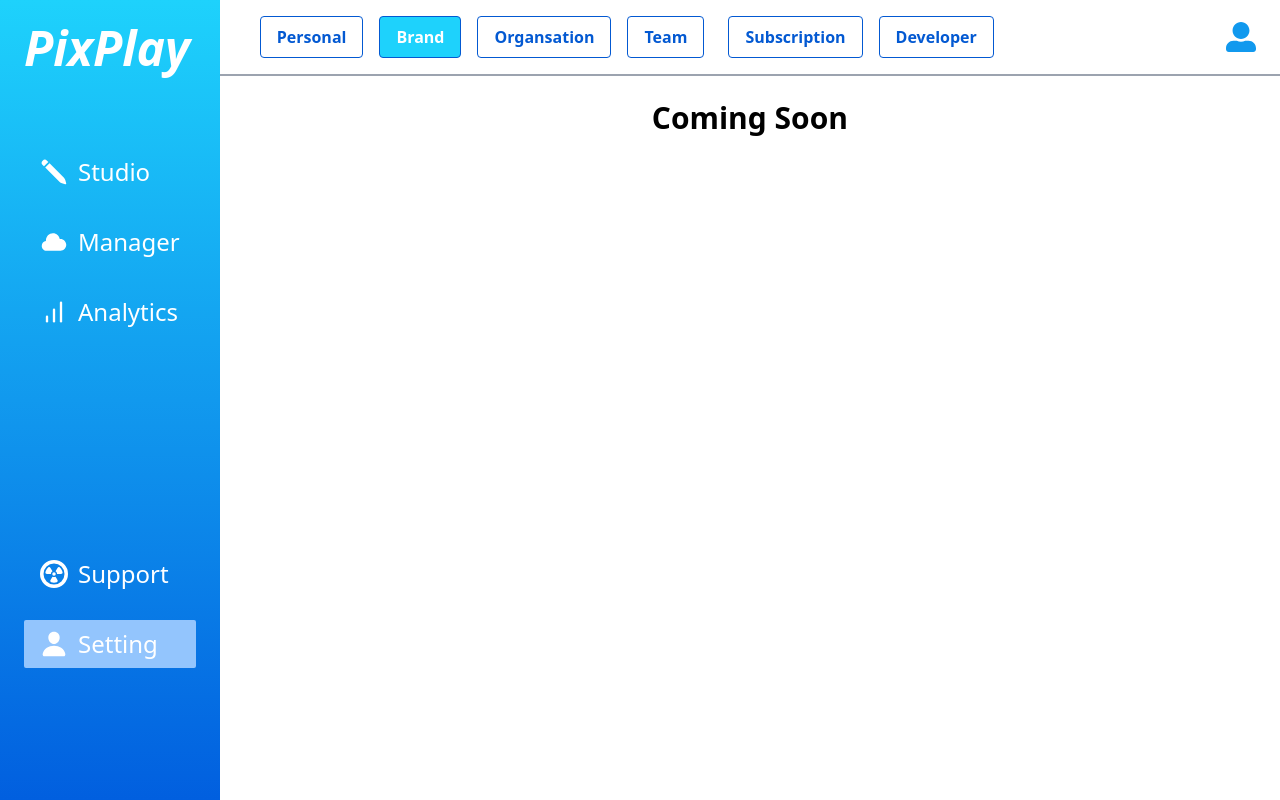
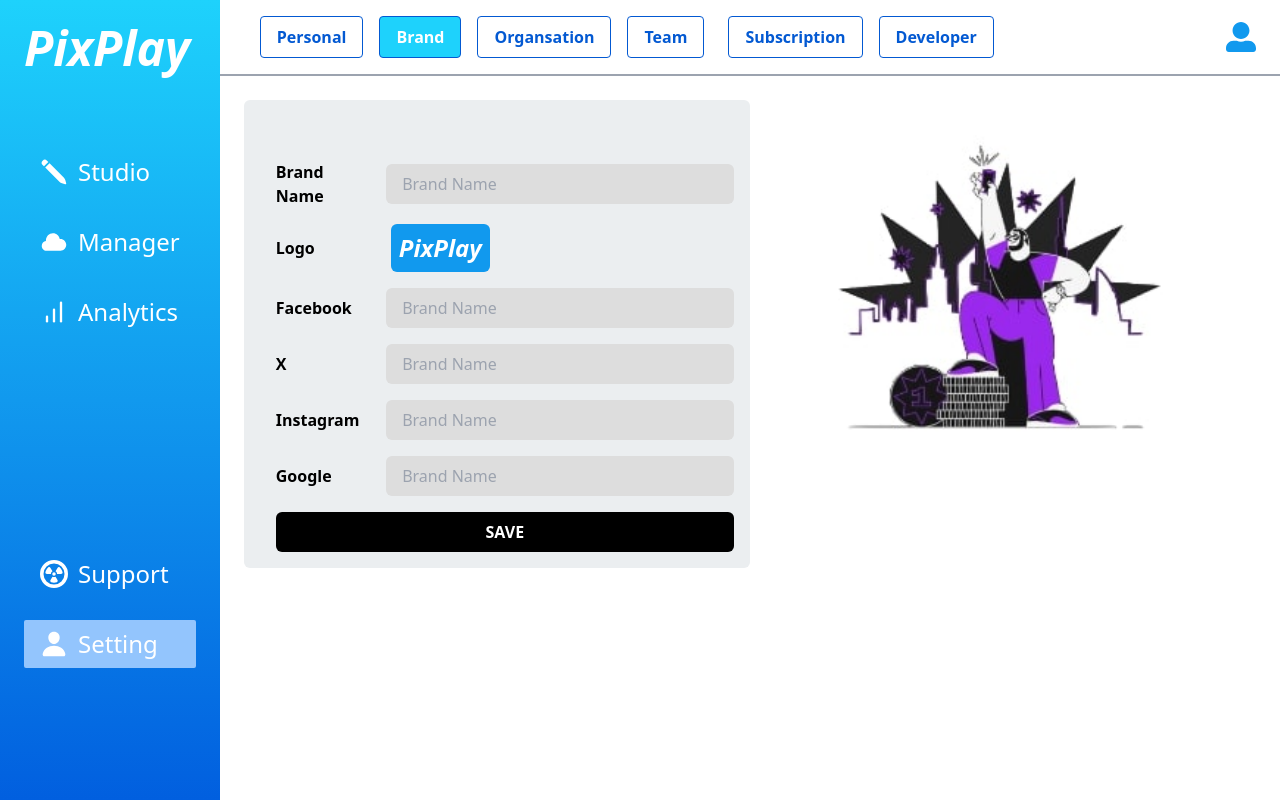
Before and after one commit to Aljoboyer/pixplaydemo, a React (Vite) app: page /dashboard/settings in a window 1280 px wide. Both pictures are taken after a click on the button "Brand". Built offline with nearby package versions, Linux system fonts and the light colour scheme.

Commit message:
two tab done

```diff
--- /dev/null
+++ b/src/components/admin/settings/BrandSection.jsx
@@ -0,0 +1,57 @@
+import React from 'react'
+import SettingsVector from '../../../assets/image/settingsVector.jpg';
+
+const BrandSection = () => {
+  return (
+   <div   className='flex flex-row justify-evenly w-full'>
+        <div className='w-full lg:w-1/2 bg-[#EBEEF0] p-4 rounded-md'>
+
+              <div className=' mt-4 justify-center'>
+                  <div>
+                      <div className='mt-2 lg:mt-11 lg:ms-4 lg:flex lg:flex-row  md:flex md:flex-row sm:flex sm:flex-col items-center'>
+                        <p className='font-bold w-[100px]'>Brand Name</p>
+                          <input className='w-full md:w-4/5  bg-[#DDDDDD] rounded-md px-4 py-2 block md:inline ms-0 md:ms-4 mt-2 md:mt-0' placeholder='Brand Name' type="text" />
+                      </div>
+
+                      <div className='mt-4 ms-0 lg:ms-4 lg:ms-4 flex flex-row  items-center'>
+                            <p className='font-bold w-[115px]'>Logo</p>
+                            <div className='bg-[#1199EE]  rounded-md'>
+                              <h1 className='text-white italic font-bold text-xl md:text-2xl p-2'>PixPlay</h1>
+                          </div>
+                      </div>
+
+                      <div className='mt-4 ms-0 lg:ms-4 lg:flex lg:flex-row  md:flex md:flex-row sm:flex sm:flex-col items-center'>
+                        <p className='font-bold w-[100px]'>Facebook</p>
+                          <input className='w-full md:w-4/5 bg-[#DDDDDD] rounded-md px-4 py-2 block ms-0 md:ms-4 mt-2 md:mt-0' placeholder='Brand Name' type="text" />
+                      </div>
+
+                      <div className='mt-4 ms-0 lg:ms-4 lg:flex lg:flex-row  md:flex md:flex-row sm:flex sm:flex-col items-center'>
+                        <p className='font-bold w-[100px]'>X</p>
+                          <input className='w-full md:w-4/5 bg-[#DDDDDD] rounded-md px-4 py-2 block ms-0 md:ms-4 mt-2 md:mt-0' placeholder='Brand Name' type="text" />
+                      </div>
+
+                      <div className='mt-4 ms-0 lg:ms-4 lg:flex lg:flex-row  md:flex md:flex-row sm:flex sm:flex-col items-center'>
+                        <p className='font-bold w-[100px]'>Instagram</p>
+                          <input className='w-full md:w-4/5 bg-[#DDDDDD] rounded-md px-4 py-2 block ms-0 md:ms-4 mt-2 md:mt-0' placeholder='Brand Name' type="text" />
+                      </div>
+
+                      <div className='mt-4 ms-0 lg:ms-4 lg:flex lg:flex-row  md:flex md:flex-row sm:flex sm:flex-col items-center'>
+                        <p className='font-bold w-[100px]'>Google</p>
+                          <input className='w-full md:w-4/5 bg-[#DDDDDD] rounded-md px-4 py-2 block ms-0 md:ms-4 mt-2 md:mt-0' placeholder='Brand Name' type="text" />
+                      </div>
+
+                      <div className='flex flex-row justify-center mt-4 ps-0 lg:ps-4 w-full'>
+                      <button className='w-full  bg-black text-white font-bold py-2 rounded-md'>SAVE</button>
+                      </div>
+                  </div>
+              </div>
+
+        </div>
+        <div className='hidden lg:block w-full lg:w-1/2'>
+            <img className='w-full ' src={SettingsVector} alt="" />
+        </div>
+   </div>
+  )
+}
+
+export default BrandSection;
--- /dev/null
+++ b/src/components/admin/settings/OrganisationSection.jsx
@@ -0,0 +1,45 @@
+import React from 'react'
+import SettingsVector from '../../../assets/image/settingsVector.jpg';
+
+const OrganisationSection = () => {
+  return (
+   <div   className='flex flex-row justify-evenly w-full'>
+        <div className='w-full lg:w-1/2 bg-[#EBEEF0] p-4 rounded-md'>
+
+              <div className=' mt-4 justify-center'>
+                  <div>
+                      <div className='mt-2 lg:mt-11 lg:ms-4 lg:flex lg:flex-row  md:flex md:flex-row sm:flex sm:flex-col items-center'>
+                        <p className='font-bold w-[130px]'>Company Name</p>
+                          <input className='w-full md:w-4/5  bg-[#DDDDDD] rounded-md px-4 py-2 block md:inline ms-0 md:ms-4 mt-2 md:mt-0' placeholder='Company Name' type="text" />
+                      </div>
+
+                      <div className='mt-4 ms-0 lg:ms-4 lg:flex lg:flex-row  md:flex md:flex-row sm:flex sm:flex-col items-center'>
+                        <p className='font-bold w-[130px]'>Email</p>
+                          <input className='w-full md:w-4/5 bg-[#DDDDDD] rounded-md px-4 py-2 block ms-0 md:ms-4 mt-2 md:mt-0' placeholder='Organisation email' type="text" />
+                      </div>
+
+                      <div className='mt-4 ms-0 lg:ms-4 lg:flex lg:flex-row  md:flex md:flex-row sm:flex sm:flex-col items-center'>
+                        <p className='font-bold w-[130px]'>Contact</p>
+                          <input className='w-full md:w-4/5 bg-[#DDDDDD] rounded-md px-4 py-2 block ms-0 md:ms-4 mt-2 md:mt-0' placeholder='Phone number' type="text" />
+                      </div>
+
+                      <div className='mt-4 ms-0 lg:ms-4 lg:flex lg:flex-row  md:flex md:flex-row sm:flex sm:flex-col items-center'>
+                        <p className='font-bold w-[130px]'>Address</p>
+                          <input className='w-full md:w-4/5 bg-[#DDDDDD] rounded-md px-4 py-2 block ms-0 md:ms-4 mt-2 md:mt-0' placeholder='Organisation address' type="text" />
+                      </div>
+
+                      <div className='flex flex-row justify-center mt-4 ps-0 lg:ps-4 w-full'>
+                      <button className='w-full  bg-black text-white font-bold py-2 rounded-md'>SAVE</button>
+                      </div>
+                  </div>
+              </div>
+
+        </div>
+        <div className='hidden lg:block w-full lg:w-1/2'>
+            <img className='w-full ' src={SettingsVector} alt="" />
+        </div>
+   </div>
+  )
+}
+
+export default OrganisationSection;
--- a/src/pages/admin/Settings/Settings.jsx
+++ b/src/pages/admin/Settings/Settings.jsx
@@ -3,6 +3,8 @@
 import { useDispatch, useSelector } from 'react-redux';
 import {  setSettingsCurrentTab } from '../../../redux/slices/commonSlice';
 import PersonalSection from '../../../components/admin/settings/PersonalSection';
+import BrandSection from '../../../components/admin/settings/BrandSection';
+import OrganisationSection from '../../../components/admin/settings/OrganisationSection';
 
 const Settings = () => {
   const dispatch = useDispatch();
@@ -22,7 +24,10 @@
   const settingsTabName = useSelector((state) => state.commonstore.settingsCurrentTab);
   return (
    <Layout>
-      { settingsTabName == 'personal' ?  <PersonalSection/> : <h1 className='text-center font-bold text-3xl'>Coming Soon</h1>}
+      {/* { settingsTabName == 'personal' ?  <PersonalSection/> : settingsTabName == 'brand' ? <BrandSection /> : settingsTabName == 'Organsation' ? <OrganisationSection/> : <h1 className='text-center font-bold text-3xl'>Coming Soon</h1>} */}
+
+      { settingsTabName == 'personal' ?  <PersonalSection/> : settingsTabName == 'brand' ? <BrandSection /> : <h1 className='text-center font-bold text-3xl'>Coming Soon</h1>}
+
    </Layout>
   )
 }
--- a/src/pages/common/Auth/SignUp/SignUp.jsx
+++ b/src/pages/common/Auth/SignUp/SignUp.jsx
@@ -12,7 +12,7 @@
    const [nameErr, setNameErr] = useState('')
    const [emailErr, setEmailErr] = useState('')
    const [passwordErr, setPasswordErr] = useState('')
-
+    const [signUpErr, setSignUpErr] = useState({})
    const validatehandler = () => {
     let isValid  = true;
 
```
